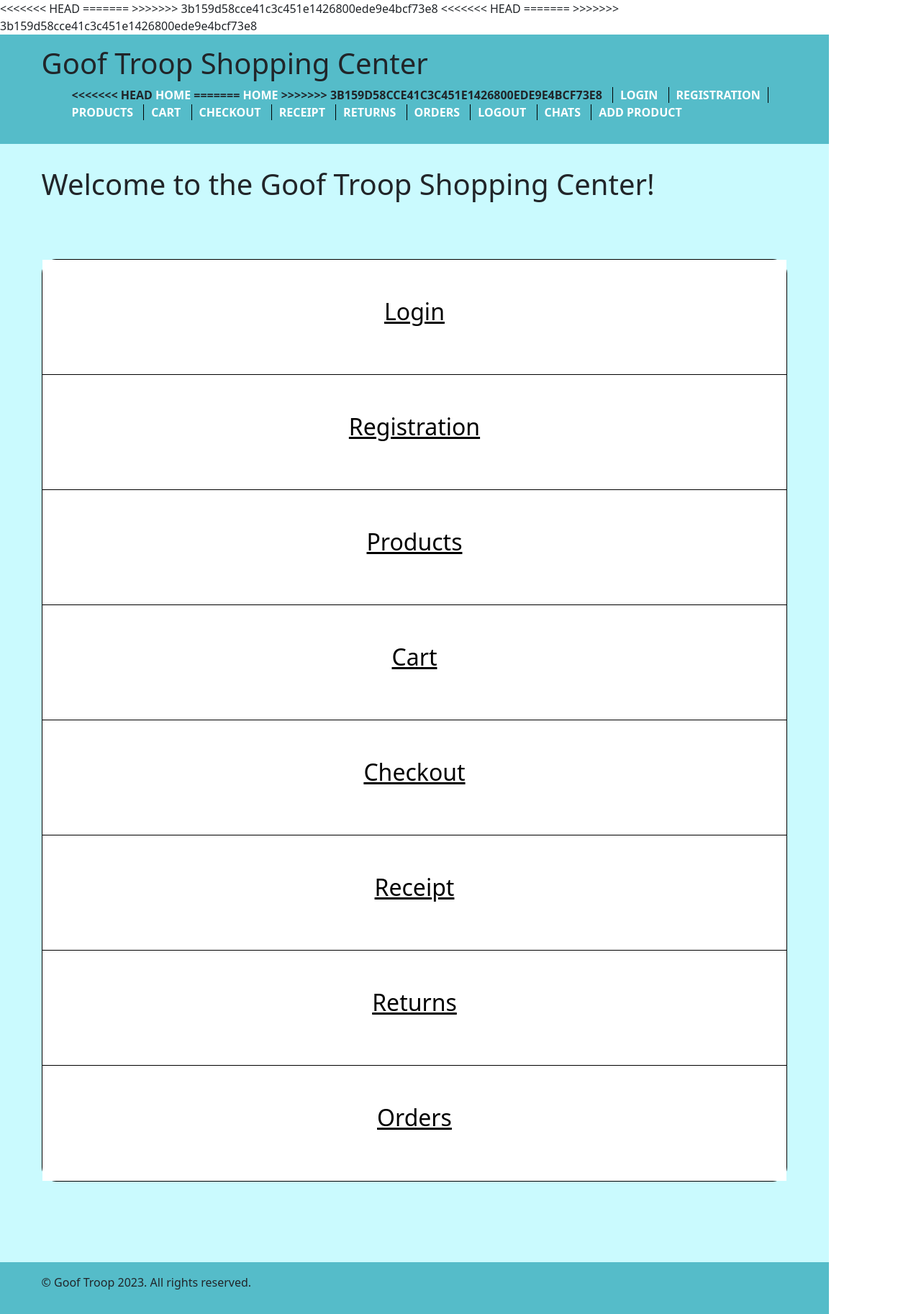
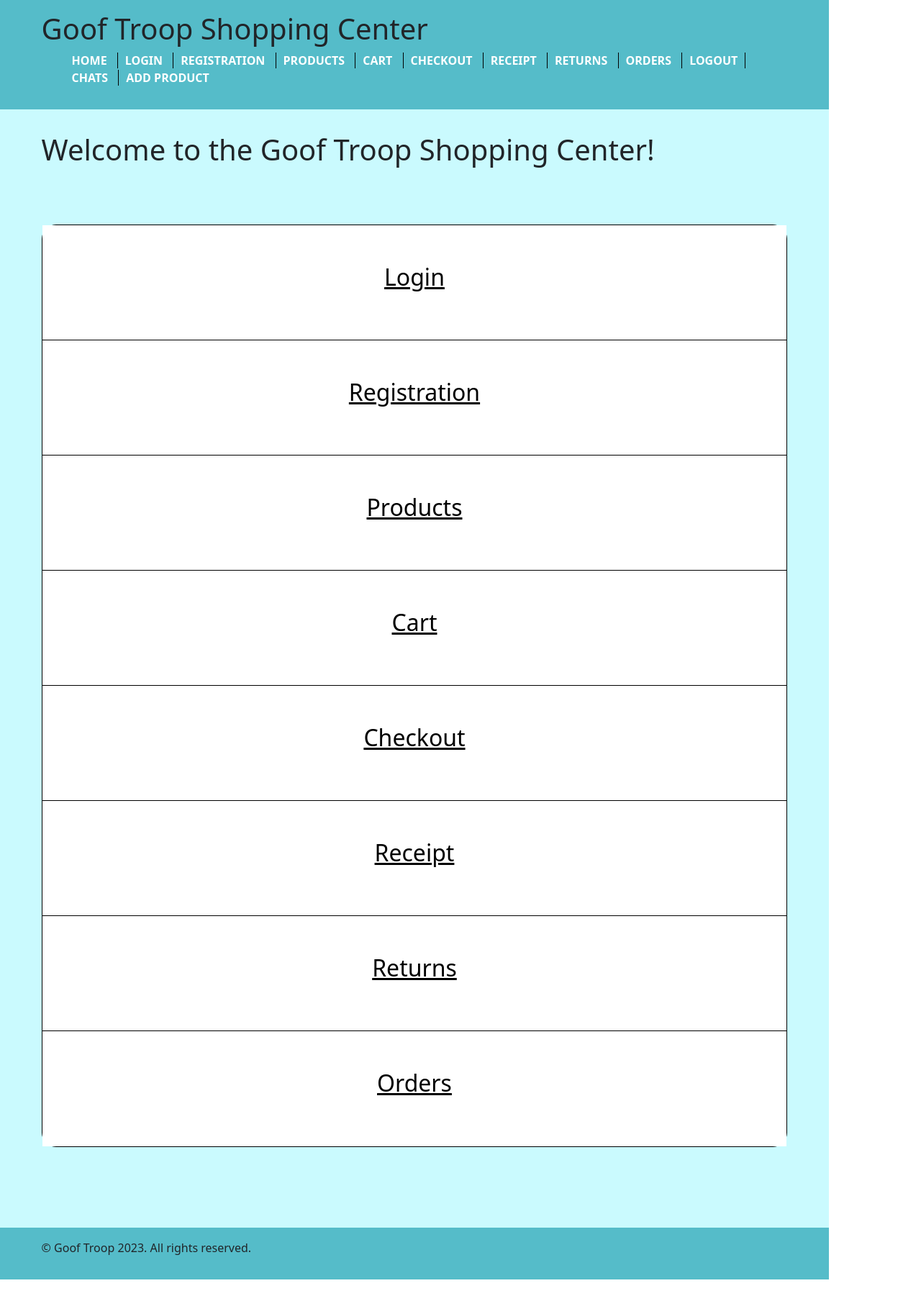
Before and after one commit to x13xDread/CSET-180-project, a Flask app: page / in a window 1280 px wide. Shown: the whole page at 72% size. After the commit the page ends 1778 px from the top, so only its background shows below. Run offline with Flask 3, Linux system fonts and the light colour scheme.

Commit message:
comment changes

```diff
--- a/templates/base.html
+++ b/templates/base.html
@@ -5,20 +5,12 @@
         <title>
             Home Page
         </title>
-<<<<<<< HEAD
         <!--bootstap-->
-=======
-        <!--Bs 522-->
->>>>>>> 3b159d58cce41c3c451e1426800ede9e4bcf73e8
         <link href="https://cdn.jsdelivr.net/npm/bootstrap@5.2.2/dist/css/bootstrap.min.css" rel="stylesheet" integrity="sha384-Zenh87qX5JnK2Jl0vWa8Ck2rdkQ2Bzep5IDxbcnCeuOxjzrPF/et3URy9Bv1WTRi" crossorigin="anonymous">
         <script src="https://cdn.jsdelivr.net/npm/bootstrap@5.2.2/dist/js/bootstrap.bundle.min.js" integrity="sha384-OERcA2EqjJCMA+/3y+gxIOqMEjwtxJY7qPCqsdltbNJuaOe923+mo//f6V8Qbsw3" crossorigin="anonymous"></script>
         <!--style.css-->
         <link href="../static/style.css" rel="stylesheet" type="text/css">
-<<<<<<< HEAD
         <!--font-->
-=======
-        <!--Font-->
->>>>>>> 3b159d58cce41c3c451e1426800ede9e4bcf73e8
         <link rel="preconnect" href="https://fonts.googleapis.com">
         <link rel="preconnect" href="https://fonts.gstatic.com" crossorigin>
         <link href="https://fonts.googleapis.com/css2?family=Raleway:ital,wght@0,100;0,200;0,300;0,400;0,500;0,600;0,700;0,800;0,900;1,100;1,200;1,300;1,400;1,500;1,600;1,700;1,800;1,900&display=swap" rel="stylesheet">
@@ -40,11 +32,7 @@
                     </h1>
                     <ul>
                         <li>
-<<<<<<< HEAD
                             <a href="{{url_for('index')}}">home</a>
-=======
-                            <a href="http://127.0.0.1:5000/">home</a>
->>>>>>> 3b159d58cce41c3c451e1426800ede9e4bcf73e8
                         </li>
                         <li>
                             <a href="{{url_for('login')}}">login</a>
```
